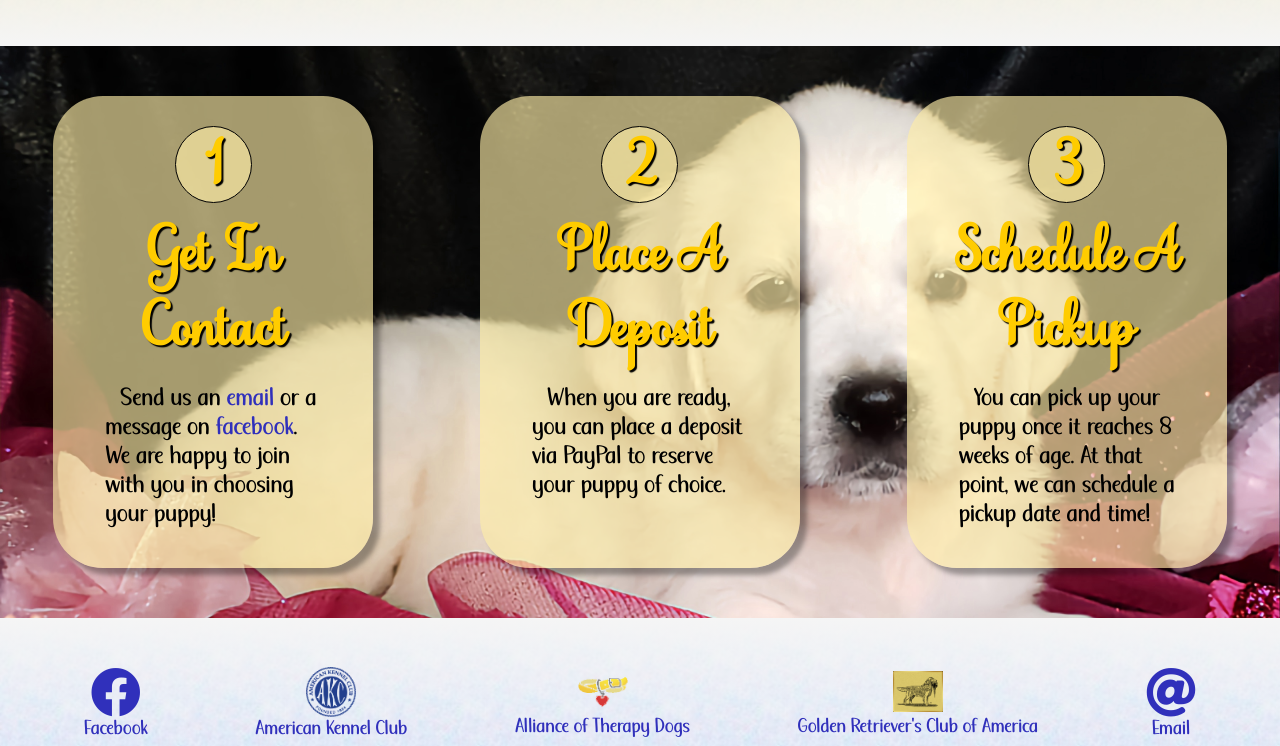
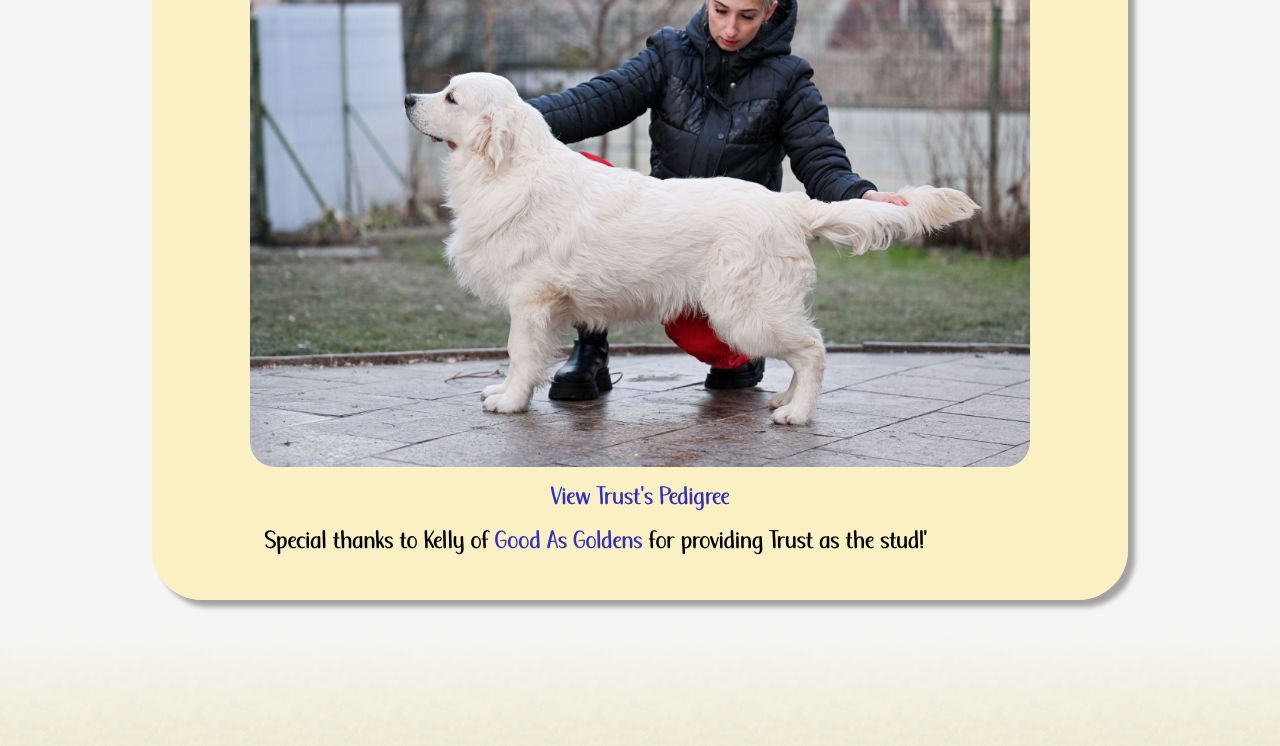
Before and after one commit to brellin/jills_golden_glories, a Vue app: page /bloodlines in a window 1280 px wide. Shown: the part 3881-4627 px from the top of the page. Built offline with nearby package versions, Linux system fonts and the light colour scheme; no server answers.

Commit message:
add trust and additionalinfo field in bloodlines

```diff
--- a/src/assets/images/index.js
+++ b/src/assets/images/index.js
@@ -1,9 +1,11 @@
 import lilyLay from './lily_lay.jpg';
 import dama from './dama.jpg';
 import maks from './maks.jpg';
+import trust from './trust.jpg';
 
 export {
     lilyLay,
     dama,
-    maks
+    maks,
+    trust
 };
--- a/src/assets/utils/data.js
+++ b/src/assets/utils/data.js
@@ -1,3 +1,5 @@
+import { dama, lilyLay, maks, trust } from "../images";
+
 const ext_links = {
     bloodlines: {
         lily: 'https://www.k9data.com/pedigree.asp?ID=1148115',
@@ -5,7 +7,8 @@ const ext_links = {
         maks: 'https://www.k9data.com/pedigree.asp?ID=839569',
         cash: 'https://k9data.com/pedigree.asp?ID=1083640',
         majik: 'https://k9data.com/pedigree.asp?ID=690639',
-        rus: 'https://k9data.com/pedigree.asp?ID=891316'
+        rus: 'https://k9data.com/pedigree.asp?ID=891316',
+        trust: 'https://k9data.com/pedigree.asp?ID=1231285'
     },
     ens: 'https://www.akc.org/expert-advice/dog-breeding/breeder-puppy-socialization-early-neurological-stimulation/',
     tweed: 'https://en.wikipedia.org/wiki/Tweed_Water_Spaniel',
@@ -28,13 +31,55 @@ const letters = {
     R: 'E2ED',
     S: 'E2FB',
     s: 'E780',
+    T: 'E30C',
     W: 'E364'
 };
 
 const l = letter => `&#x${ letters[ letter ] };`;
 
+const bloodlines = [
+    {
+        id: 1,
+        callName: "Lily",
+        pluralName: "Lily's",
+        headerText: `${ l("L") }ily (mother of puppies)`,
+        bloodlink: ext_links.bloodlines.lily,
+        imgSrc: lilyLay,
+        imgAlt: "Lily laying down",
+    },
+    {
+        id: 2,
+        callName: "Dama",
+        pluralName: "Dama's",
+        headerText: `${ l("L") }ily's ${ l("M") }other`,
+        bloodlink: ext_links.bloodlines.dama,
+        imgSrc: dama,
+        imgAlt: "Dama with her tail being held up",
+    },
+    {
+        id: 3,
+        callName: "Maks",
+        pluralName: "Maks'",
+        headerText: `${ l("L") }ily's ${ l("F") }ather`,
+        bloodlink: ext_links.bloodlines.maks,
+        imgSrc: maks,
+        imgAlt: "Maks sitting pretty",
+    },
+    {
+        id: 4,
+        callName: "Trust",
+        pluralName: "Trust's",
+        headerText: `${ l("T") }rust (father of puppies)`,
+        bloodlink: ext_links.bloodlines.trust,
+        imgSrc: trust,
+        imgAlt: "Trust with his head and tail being held up",
+        additionalInfo: `Special thanks to Kelly of <a class="slide" href='https://www.goodasgoldens.com'>Good As Goldens</a> for providing Trust as the stud!'`,
+    },
+];
+
 export {
     ext_links,
     l,
-    letters
+    letters,
+    bloodlines
 };
--- a/src/views/Bloodlines.vue
+++ b/src/views/Bloodlines.vue
@@ -10,97 +10,29 @@
         imgAlt,
         bloodlink,
         pluralName,
+        additionalInfo,
       } of bloodlines"
       :key="callName"
     >
       <h2 v-html="headerText" />
       <img :src="imgSrc" :alt="imgAlt" :title="imgAlt" />
-      <a
-        :href="bloodlink"
-        target="_blank"
-        rel="noopener noreferrer"
-        class="slide"
-      >
+      <a :href="bloodlink" target="_blank" rel="noopener noreferrer" class="slide">
         View {{ pluralName }} Pedigree
       </a>
+      <p v-if="additionalInfo" v-html="additionalInfo" />
     </div>
-    <!-- ${ this.bloodlines.map(bl => `<div class='bloodline'>
-                    <h2>${ bl.headerText }</h2>
-                    ${ bl.imgSrc ? `<img src="${ bl.imgSrc }" alt="${ bl.imgAlt }" />` : '' }
-                    <a
-                        href="${ bl.bloodlink }"
-                        target="_blank"
-                        rel="noopener noreferrer"
-                        class="slide"
-                    >
-                        View ${ bl.callName }'${ bl.callName[ bl.callName.length - 1 ] === 's' ? '' : 's' } pedigree
-                    </a>
-                    </div>`)
-                .join('') } -->
   </div>
 </template>
 
 <script>
-import { l, ext_links } from "../assets/utils/data";
-import { dama, lilyLay, maks } from "../assets/images";
+  import { bloodlines, l } from "../assets/utils/data";
+
   export default {
     name: "gg-bloodlines",
     data() {
       return {
         heading: `${l("B")}loodlines`,
-      bloodlines: [
-        {
-          id: 1,
-          callName: "Lily",
-          pluralName: "Lily's",
-          headerText: `${l("L")}ily (mother of puppies)`,
-          bloodlink: ext_links.bloodlines.lily,
-          imgSrc: lilyLay,
-          imgAlt: "Lily laying down",
-        },
-        {
-          id: 2,
-          callName: "Dama",
-          pluralName: "Dama's",
-          headerText: `${l("L")}ily's ${l("M")}other`,
-          bloodlink: ext_links.bloodlines.dama,
-          imgSrc: dama,
-          imgAlt: "Dama with her tail being held up",
-        },
-        {
-          id: 3,
-          callName: "Maks",
-          pluralName: "Maks'",
-          headerText: `${l("L")}ily's ${l("F")}ather`,
-          bloodlink: ext_links.bloodlines.maks,
-          imgSrc: maks,
-          imgAlt: "Maks sitting pretty",
-        },
-        // {
-        //   id: 4,
-        //     callName: 'Cash',
-        //     headerText: `${ l('C') }ash (father of puppies)`,
-        //     bloodlink: ext_links.bloodlines.cash,
-        //     imgSrc: '../../assets/images/cash_laying.jpg',
-        //     imgAlt: 'Cash laying down'
-        // },
-        // {
-        //   id: 5,
-        //       callName: 'Majik Wonderboy',
-        //     headerText: `${ l('C') }ash's ${ l('F') }ather`,
-        //     bloodlink: ext_links.bloodlines.majik,
-        //     imgSrc: '../../assets/images/majik_wonderboy.jpeg',
-        //     imgAlt: 'Majik Wonderboy'
-        // },
-        // {
-        //     id: 6,
-        //     callName: 'Rus Pekos Glukoza',
-        //     headerText: `${ l('C') }ash's ${ l('M') }other`,
-        //     bloodlink: ext_links.bloodlines.rus,
-        //     imgSrc: '',
-        //     imgAlt: ''
-        // },
-      ],
+        bloodlines,
       };
     },
   };
```
Also changed, not shown: src/assets/images/trust.jpg (added). Lines whose indentation alone changed are shown as unchanged.
